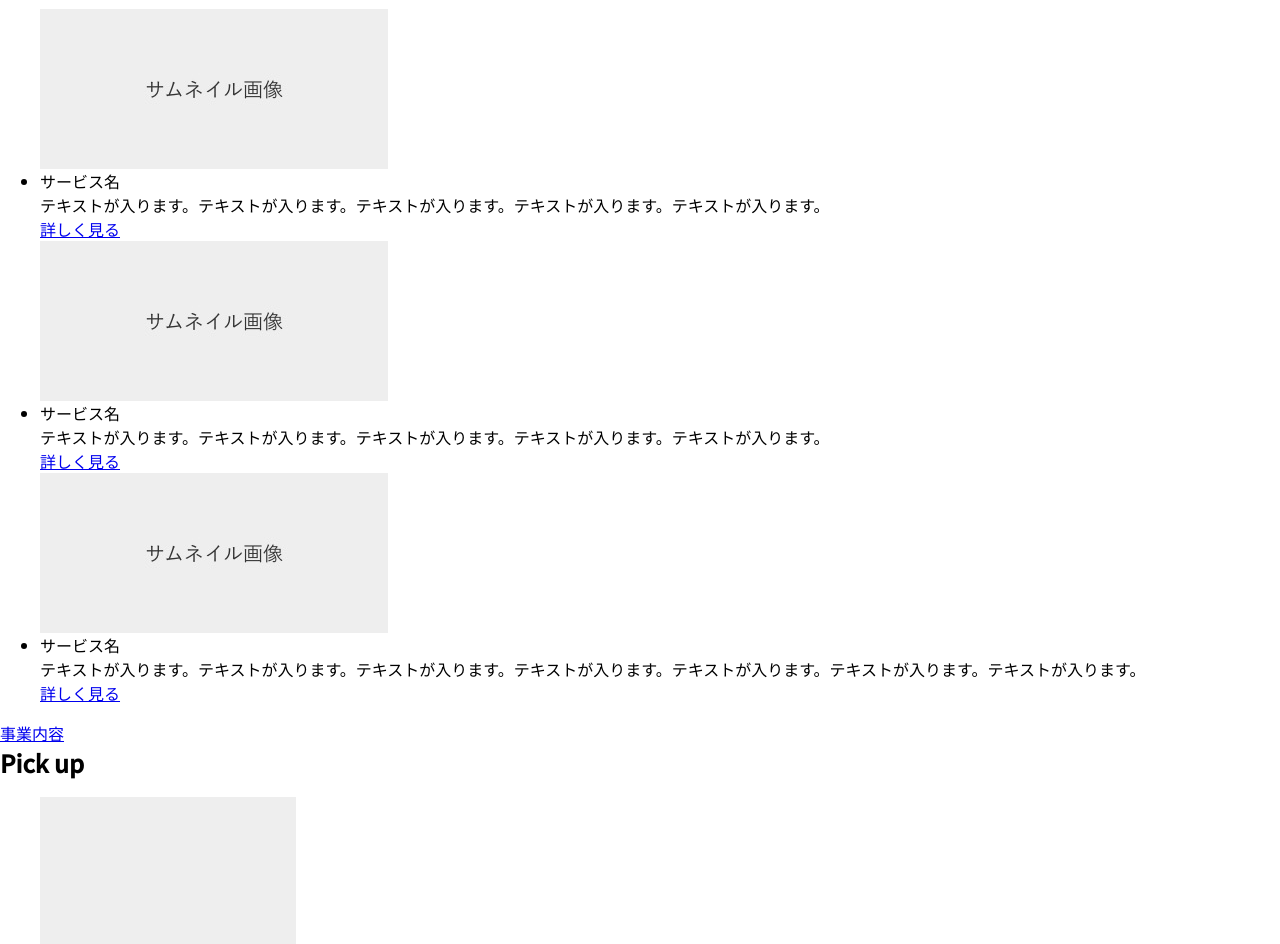
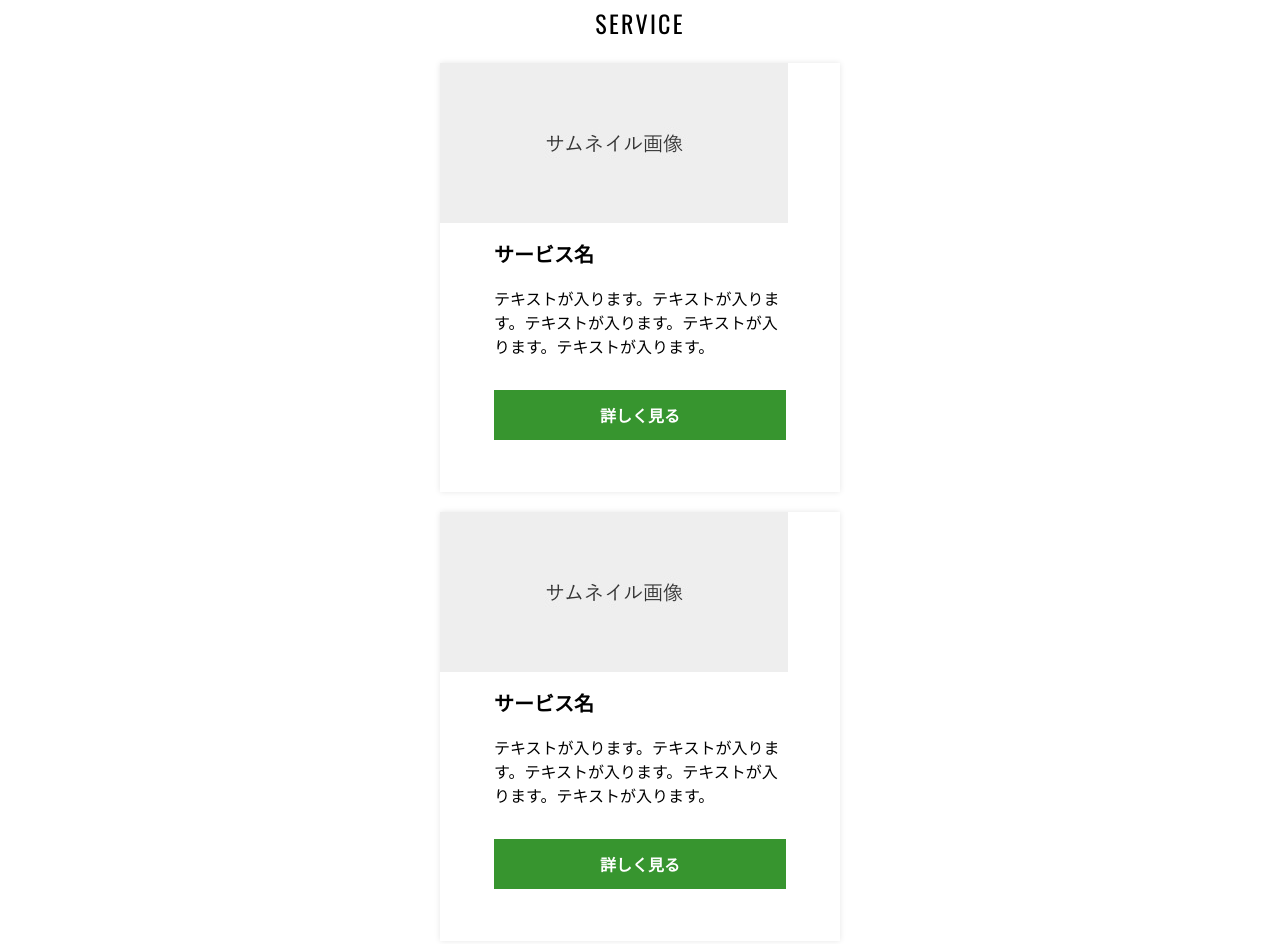
Before and after one commit to zakazan/mdn_coading_textbook, a plain HTML site: page EXERCISE01/index.html in a window 1280 px wide. Shown: the part 637-1581 px from the top of the page. Drawn offline with nearby package versions, Linux system fonts and the light colour scheme.

Commit message:
SPサービスセクション

```diff
--- a/EXERCISE01/css/common.css
+++ b/EXERCISE01/css/common.css
@@ -1,3 +1,25 @@
 html {
     font-family: "Noto Sans JP", "Hiragino Kaku Gothic ProN", Meiryo, sans-serif;
 }
+
+/* button */
+.buttonM {
+    text-decoration: none;
+    color: #fff;
+}
+
+.centerButton {
+    border: solid 2px #37952f;
+    text-align: center;
+    padding: 20px 0;
+    margin-top: 20px;
+}
+
+.centerButton a {
+    color: #333333;
+    font-size: 20px;
+    font-weight: bold;
+    text-decoration: none;
+    letter-spacing: 1.02rem;
+    margin-right: -1.02rem;
+}
--- a/EXERCISE01/css/top.css
+++ b/EXERCISE01/css/top.css
@@ -137,3 +137,63 @@
 .mainVisual__image {
     grid-area: image;
 }
+
+/* section */
+.container {
+    margin-top: 4px;
+}
+
+.section {
+    padding: 0 20px;
+    margin-top: 46px;
+}
+
+.headingL {
+    font-family: 'Oswald', sans-serif;
+    font-weight: normal;
+    letter-spacing: 0.14rem;
+    line-height: 2.5rem;
+    text-align: center;
+    text-transform: uppercase;
+}
+
+/* service */
+.serviceList {
+    list-style: none;
+    margin: 0;
+    padding: 0;
+}
+
+.serviceList__item {
+    max-width: 400px;
+    margin: 0 auto;
+    margin-top: 20px;
+    padding-bottom: 20px;
+    box-shadow: 0 0 6px rgba(0, 0, 0, 0.1);
+}
+
+.serviceList__data {
+    max-width: 292px;
+    margin: 0 auto;
+}
+
+.serviceList__data dt {
+    font-size: 20px;
+    font-weight: bold;
+    margin-top: 16px;
+}
+
+.serviceList__data dd {
+    font-size: 16px;
+    margin-top: 17px;
+}
+
+.serviceList__btn {
+    background-color: #37952f;
+    color: #fff;
+    font-weight: bold;
+    text-align: center;
+    padding: 13px 0;
+    margin: 32px auto;
+    max-width: 292px;
+}
--- a/EXERCISE01/index.html
+++ b/EXERCISE01/index.html
@@ -11,6 +11,7 @@
   <link rel="stylesheet" href="css/top.css">
   <link rel="preconnect" href="https://fonts.gstatic.com">
   <link href="https://fonts.googleapis.com/css2?family=Noto+Sans+JP:wght@400;500&family=Oswald:wght@500&display=swap" rel="stylesheet">
+  <link href="https://fonts.googleapis.com/css2?family=Oswald&display=swap" rel="stylesheet">
 </head>
 <body>
   <header class="header">
```
